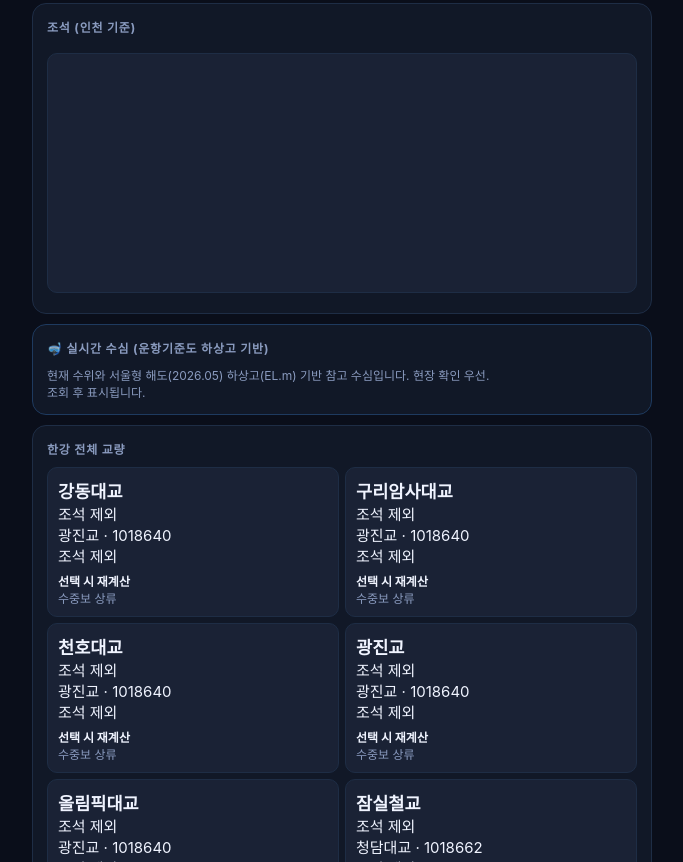
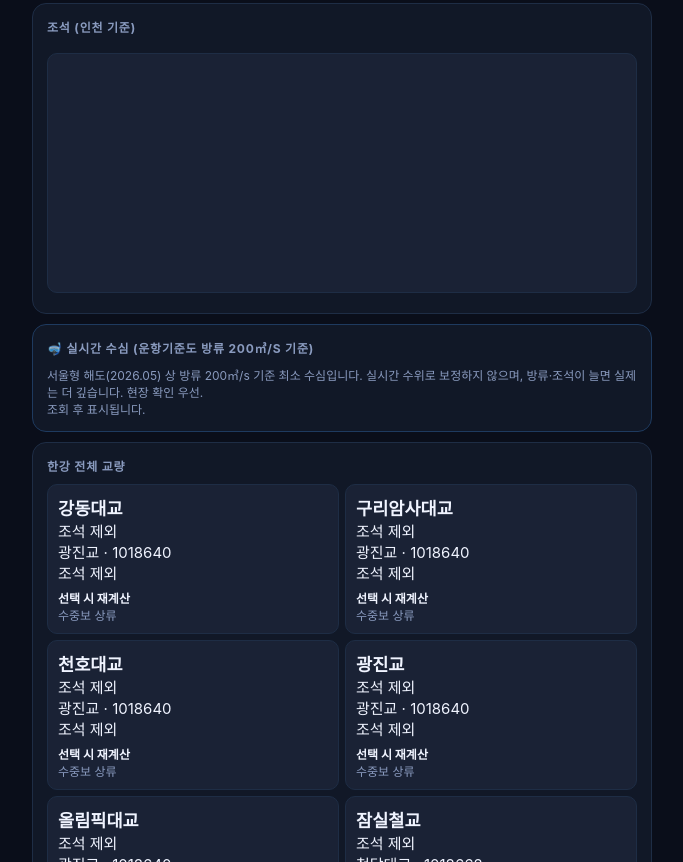
Before and after one commit to 89kyjin-cloud/hangang-rescue-dashboard, a plain HTML site: page index.html in a window 1280 px wide. Shown: the part 1888-2750 px from the top of the page, without its empty margins (298-981 px from the left). Drawn offline with Linux system fonts and the light colour scheme.

Commit message:
Add files via upload

```diff
--- a/index.html
+++ b/index.html
@@ -192,7 +192,7 @@ pre{white-space:pre-wrap;word-break:break-all;background:#06090f;color:#4a6080;b
 <header class="topbar">
   <div>
     <div class="topbar-title">🌊 한강 수색환경</div>
-    <div class="topbar-sub">Phase 3.5 · 신곡수중보 실측 연동</div>
+    <div class="topbar-sub">Phase 3.6.4 · 해도 수심 기준 정정 + 연속방정식 유속</div>
   </div>
   <span class="badge-warn">검증 우선</span>
 </header>
@@ -331,8 +331,8 @@ pre{white-space:pre-wrap;word-break:break-all;background:#06090f;color:#4a6080;b
 
   <!-- 실시간 수심 카드 -->
   <div class="card" style="border-color:#1e3a5f">
-    <div class="section-title">🤿 실시간 수심 <span class="muted">(운항기준도 하상고 기반)</span></div>
-    <p class="muted small">현재 수위와 서울형 해도(2026.05) 하상고(EL.m) 기반 참고 수심입니다. 현장 확인 우선.</p>
+    <div class="section-title">🤿 실시간 수심 <span class="muted">(운항기준도 방류 200㎥/s 기준)</span></div>
+    <p class="muted small">서울형 해도(2026.05) 상 방류 200㎥/s 기준 최소 수심입니다. 실시간 수위로 보정하지 않으며, 방류·조석이 늘면 실제는 더 깊습니다. 현장 확인 우선.</p>
     <div id="depthCard"><p class="muted">조회 후 표시됩니다.</p></div>
   </div>
 
```
